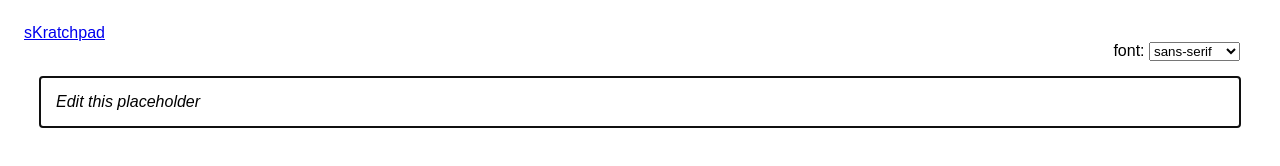
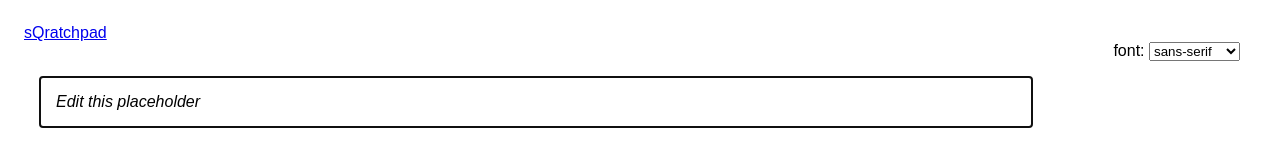
Before and after one commit to lucasgonze/sQratch, a website: page site/index.html in a window 1280 px wide. Drawn offline with Linux system fonts and the light colour scheme.

Commit message:
Set max line width low for readability

```diff
--- a/site/index.html
+++ b/site/index.html
@@ -8,7 +8,7 @@
 
     <meta property="og:title" content="Skratchpad">
     <meta property="og:type" content="website">
-    <meta property="og:url" content="https://sKratchpad.xyz">
+    <meta property="og:url" content="https://sQratchpad.xyz">
 
     <style type="text/css" media="screen">
 
@@ -20,6 +20,7 @@
       article.editor, article.sans-serif, article.serif, article.monospace {
         margin: 2em;
         padding: 1em;
+        max-width: 60em;
       }
       p#counter {
         text-align: right;
@@ -30,6 +31,7 @@
         article.editor {
           margin: 1em;
           padding: 1em;
+          max-width: 60em;
         }
       }
 
@@ -71,7 +73,7 @@
   <body onload="">
 
     <nav class="top">
-      <a href="https://github.com/lucasgonze/planck-scratchpad">sKratchpad</a>
+      <a href="https://github.com/lucasgonze/sqratchpad">sQratchpad</a>
     </nav>
 
     <div id="switches">
```
